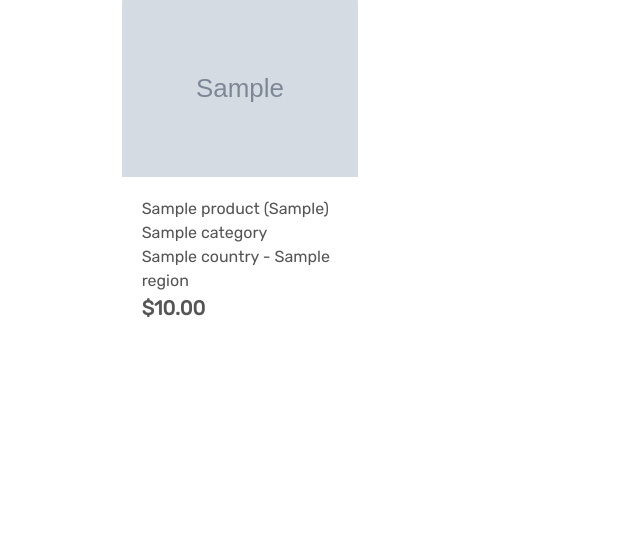
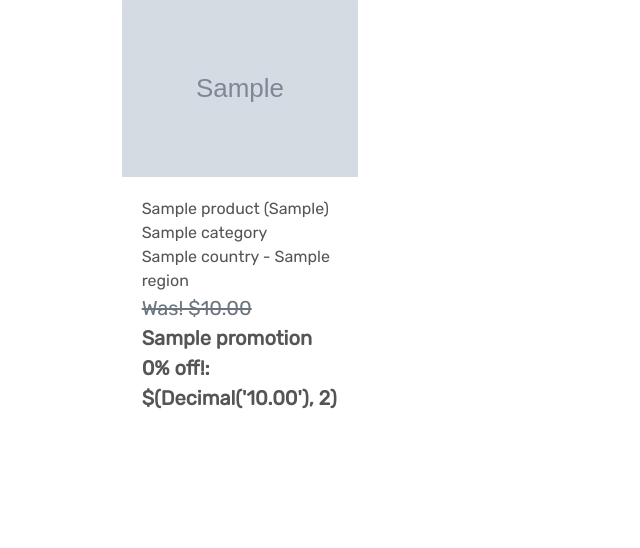
Before and after one commit to Code-Institute-Submissions/ecommerce-pp5-2, a Django app: page /products/ in a window 1280 px wide. Shown: the part 252-800 px from the top of the page, without its empty margins (0-640 px from the left). Run offline with Django 3.2, Linux system fonts and the light colour scheme; tables that the repository leaves empty hold one stand-in row (values such as "Sample post"); grey boxes marked "Sample" are stand-in pictures; some libraries are stand-ins or nearby versions.

Commit message:
Add decimal, ROUND_UP to model and discount to product.html

```diff
--- a/products/admin.py
+++ b/products/admin.py
@@ -2,6 +2,8 @@ from django.contrib import admin
 from .models import Product, Category, Country, Region, Promotion
 
 # Register your models here.
+
+
 class ProductAdmin(admin.ModelAdmin):
     list_display = (
         'name',
@@ -11,10 +13,12 @@ class ProductAdmin(admin.ModelAdmin):
         'country',
         'region',
         'price',
+        'promotion',
         'image',
     )
 
     ordering = ('sku',)
+
 
 admin.site.register(Product, ProductAdmin)
 admin.site.register(Category)
--- a/products/models.py
+++ b/products/models.py
@@ -1,5 +1,5 @@
 from django.db import models
-
+from decimal import Decimal, ROUND_UP
 
 class Category(models.Model):
 
@@ -42,13 +42,11 @@ class Region(models.Model):
 
 class Promotion(models.Model):
     class Meta:
-        verbose_name_plural = 'Promtions'
+        verbose_name_plural = 'Promotions'
 
     name = models.CharField(max_length=50)
-    discount_percentage = models.PositiveIntegerField(null=True, blank=True,
-     help_text="Enter discount as percentage(e.g., 10 for 10 %)")
-    discount_amount = models.DecimalField(max_digits=10, decimal_places=2,
-     null=True, blank=True, help_text="Enter a fixed discount amount.")
+    discount_percentage = models.PositiveIntegerField(null=True, blank=True, help_text="Enter discount as percentage(e.g., 10 for 10 %)")
+    discount_amount = models.DecimalField(max_digits=10, decimal_places=2, null=True, blank=True, help_text="Enter a fixed discount amount.")
 
     def __str__(self):
         return self.name
@@ -76,10 +74,12 @@ class Product(models.Model):
     def discounted_price(self):
         if self.promotion:
             if self.promotion.discount_percentage:
-                return self.price * (1 - self.promotion.discount_percentage / 100)
+                discount = Decimal(self.promotion.discount_percentage) / Decimal(100)
+                discounuted_price = self.price * (Decimal(1) - discount)
+                return discounuted_price.quantize(Decimal('0.01'), rounding=ROUND_UP)
             elif self.promotion.discount_amount:
                 return self.price - self.promotion.discount_amount
-        return self.price
+        return self.price, 2
 
     def __str__(self):
         return f'{self.name} ({self.year})' if self.year else f'{self.name}'
--- a/products/templates/products/products.html
+++ b/products/templates/products/products.html
@@ -56,7 +56,15 @@
                                 <div class="card-footer bg-white pt-0 border-0 text-left">
                                     <div class="row">
                                         <div class="col">
-                                            <p class="lead mb-0 text-left font-weight-bold">${{ product.price }}</p>
+                                            <!-- I am not sure if this should be done in the cart. Should this be handled in the model with final_price  -->
+                                            <!-- 13/10 Model not working, leave until I get to cart -->
+                                            {% if product.promotion %}
+                                                <p class="lead mb-0 text-left text-muted discount">Was! ${{ product.price }}</p>
+                                                <p class="lead mb-0 text-left font-weight-bold">{{ product.promotion.name }} {{ product.promotion.discount_percentage }}% off!:</p>
+                                                <p class="lead mb-0 text-left font-weight-bold"> ${{ product.discounted_price }}</p>
+                                            {% else %}
+                                                <p class="lead mb-0 text-left font-weight-bold">${{ product.price }}</p>
+                                            {% endif %}
                                         </div>
                                     </div>
                                 </div>
--- a/static/css/style.css
+++ b/static/css/style.css
@@ -171,6 +171,12 @@ body {
     position: fixed;
     background-color: var(--white);
     z-index: -1;
+}
+
+/* Promotions, discounts */
+
+.discount {
+    text-decoration: line-through;
 }
 
 /* Fade in button Quick action button */
```
